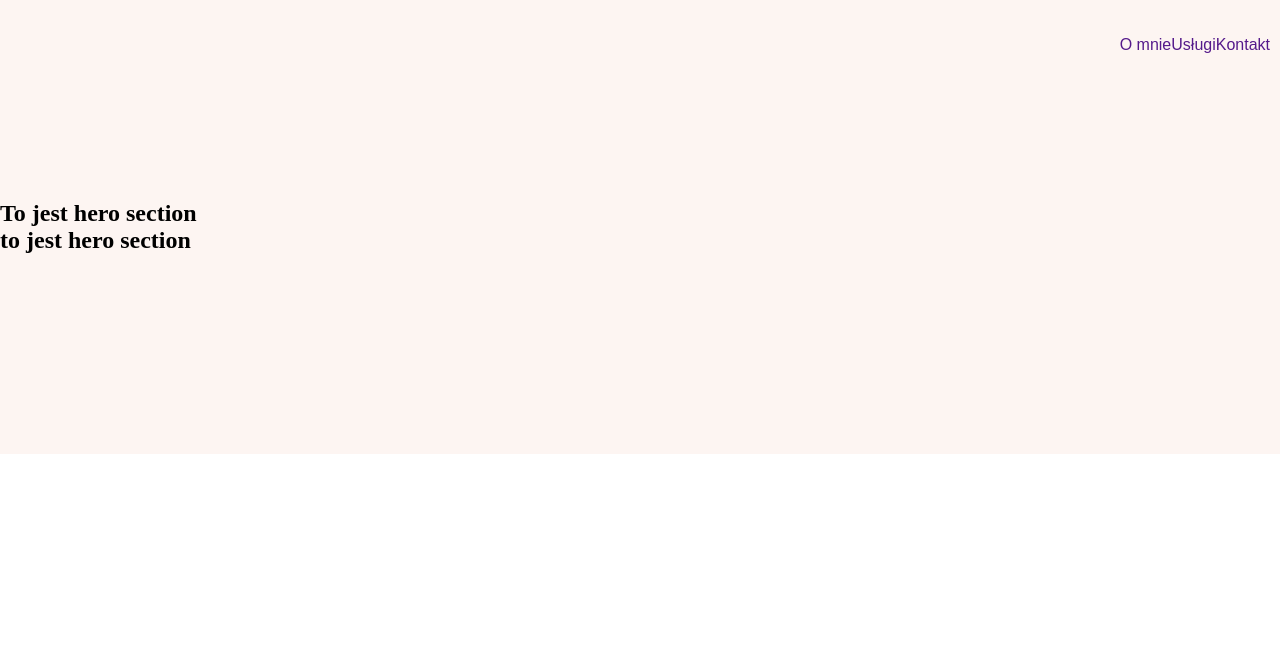
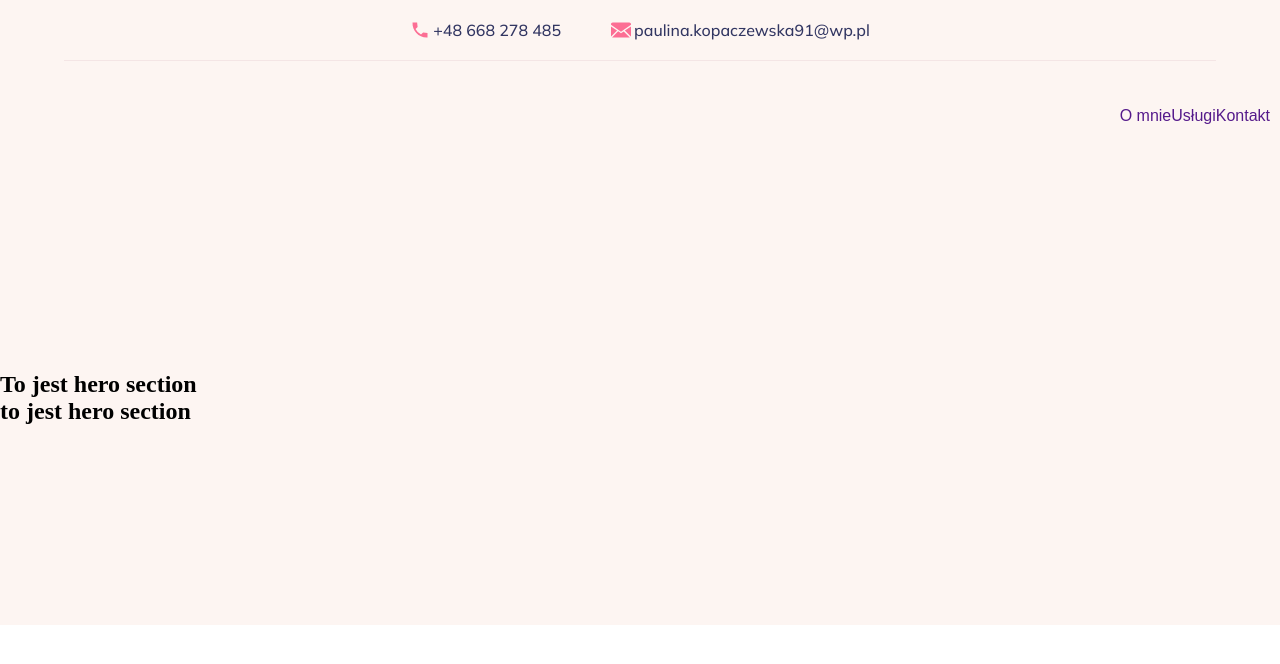
Before and after one commit to JerryWski/LogoLama, an Astro site: page / in a window 1280 px wide. Shown: the top 664 px of the page. Built offline with nearby package versions, Linux system fonts and the light colour scheme; Astro itself is replaced by a stand-in of ours; a web font is replaced by a local one.

Commit message:
styling nav bar

```diff
--- a/src/components/Navbar/Navbar.astro
+++ b/src/components/Navbar/Navbar.astro
@@ -6,13 +6,13 @@ import { Icon } from "astro-icon/components";
 ---
 
 <header>
-    <!-- <div class="nav-contacts">
-        <a href="">phone</a>
-        <a href="">e-mail</a>
-    </div> -->
+    <div class="nav-contacts">
+        <a href='tel:+48668278485'> <Icon name='phone' width={20} height={20}/><span>+48 668 278 485</span></a>
+        <a href='mailto:paulina.kopaczewska91@wp.pl'><Icon name='mail' width={20} height={20}/> <span>paulina.kopaczewska91@wp.pl</span></a>
+    </div>
     <nav class="nav-container">
         <a class="logo" href="/">
-          <Icon class="nav-logo-sm" name="logo-test2" width={70} height={70}/>
+          <Icon class="nav-logo-sm" name="logo-test2" width={90} height={90}/>
             <!-- <Image class="nav-logo-sm" src={logo} alt='logo with lama face' width={70}/> -->
         </a>
         <ul aria-label='primary nav' class="nav-desktop">
@@ -34,6 +34,9 @@ import { Icon } from "astro-icon/components";
 </header>
 
 <style>
+  header {
+    background-color: var(--rose-bg);
+  }
   .backdrop {
     position: fixed;
     top: 0;
@@ -53,13 +56,34 @@ import { Icon } from "astro-icon/components";
     opacity: 1;
     visibility: visible;
   }
-  .nav-desktop, .nav-lit-contact, .nav-contacts {
+  .nav-desktop, .nav-lit-contact{
     display: none;
+  }
+  .nav-contacts {
+    padding: 15px 0px;
+    background-color: var(--rose-bg);
+    width: 90%;
+    margin: 0 auto;
+    display: flex;
+    align-items: center;
+    justify-content: center;
+    gap: 10px;
+    border-bottom: 1px solid #f4e5e5;
+  }
+  .nav-contacts a {
+    display: flex;
+    font-family: var(--mulish-font);
+    color: var(--text-blue);
+    align-items: center;
+    gap: 3px;
+  }
+  .nav-contacts > a:nth-child(1) > span:nth-child(2), .nav-contacts > a:nth-child(2) > span:nth-child(2) {
+    font-size: .7rem;
   }
   .nav-container {
     background-color: var(--rose-bg);
     display: flex;
-    position: fixed;
+    position: relative;
     color: var(--text-blue);
     top: 0;
     width: 100%;
@@ -69,9 +93,9 @@ import { Icon } from "astro-icon/components";
     align-items: center;
     z-index: 1000;
     font-family: var(--baloo-font);
-
   }
   .nav-container.sticking {
+    position: fixed;
     background-color: white;
     box-shadow: 0px 5px 12px 1px rgba(242, 238, 238, 1);
   }
@@ -104,6 +128,7 @@ import { Icon } from "astro-icon/components";
   .nav-logo-sm {
     display: block;
   }
+
 @media(min-width:900px) {
   .nav-desktop {
     display: flex;
@@ -116,16 +141,17 @@ import { Icon } from "astro-icon/components";
     flex-direction: column;
   }
   .nav-contacts {
-    position: absolute;
-    display: block;
-    z-index: 1001;
-    width: 100%;
-    padding-block: 30px;
-    background-color: red;
+    padding-block: 20px;
+    gap: 50px;
   }
-  .nav-container {
+  .nav-contacts > a:nth-child(1) > span:nth-child(2), .nav-contacts > a:nth-child(2) > span:nth-child(2)   {
+    font-size: 1rem;
+  }
+}
+@media (max-width: 380px) {
+  .nav-contacts > a:nth-child(1) > span:nth-child(2), .nav-contacts > a:nth-child(2) > span:nth-child(2)  {
 
-
+    font-size: 0.5rem;
   }
 }
 </style>
@@ -136,17 +162,15 @@ import { Icon } from "astro-icon/components";
     const backdrop = document.querySelector('.backdrop');
     const navContainer = document.querySelector('.nav-container');
 
-
     const sentinel = document.createElement('div');
     document.body.insertBefore(sentinel, document.body.firstChild);
 
-
     Object.assign(sentinel.style, {
     position: 'absolute',
-    top: '100px',
+    top: '48px',
     left: '0',
     width: '100%',
-    height: '1px',
+    height: '0px',
     pointerEvents: 'none',
   });
 
--- a/src/layouts/Layout.astro
+++ b/src/layouts/Layout.astro
@@ -39,6 +39,7 @@ const {
     --baloo-font: 'Baloo 2', sans-serif;
     /* colors */
     --rose-bg: hsl(16, 73%, 97%);
+    --rose-main: hsl(344, 96%, 71%);
     --wh: hsl(0, 0%, 100%);
     --text-blue: hsl(235, 33%, 29%);
   }
```
Also changed, not shown: src/icons/mail.svg (added), src/icons/phone.svg (added). Lines whose indentation alone changed are shown as unchanged.
